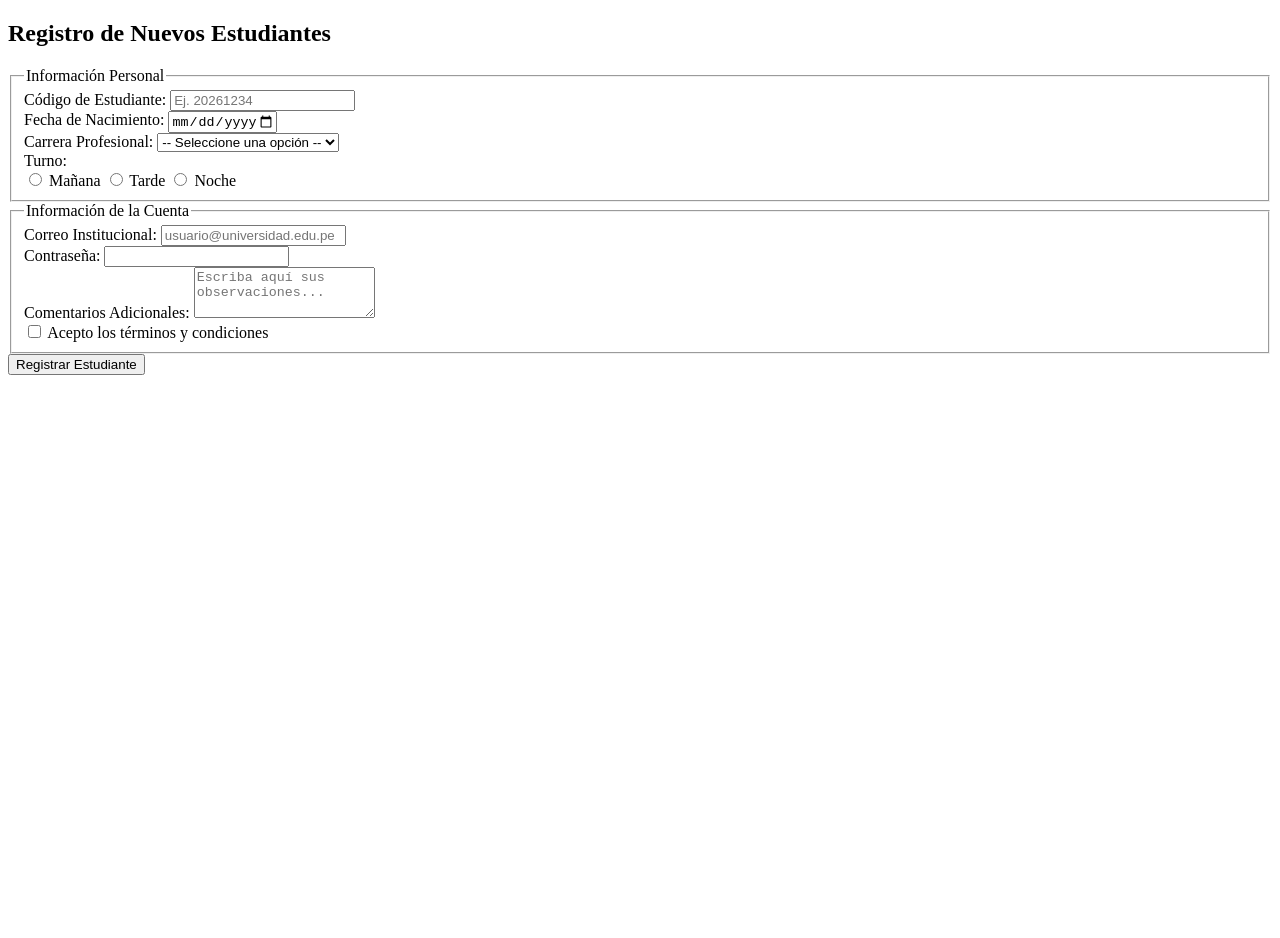
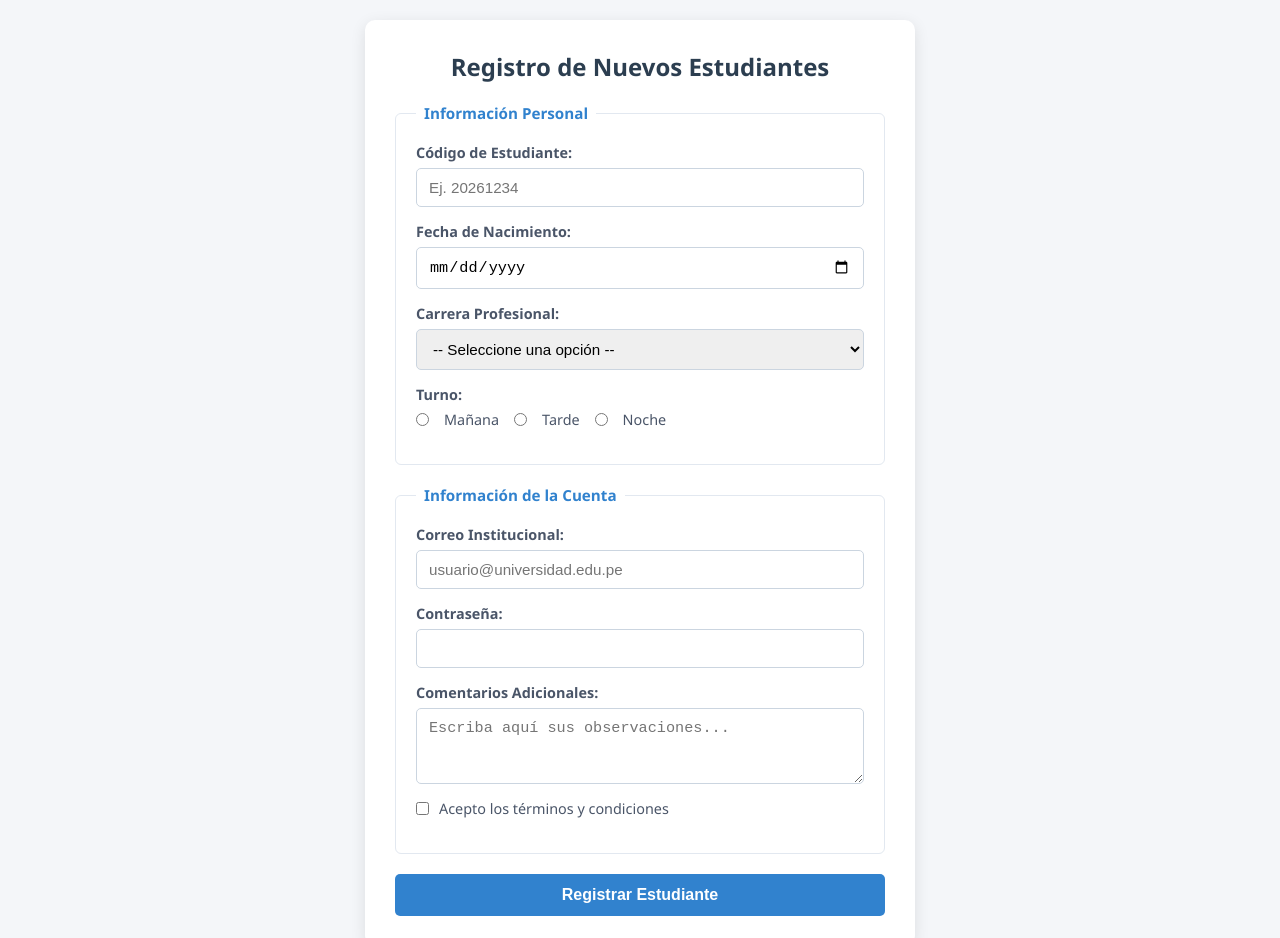
Before and after one commit to jpenacon-cpu/IDWeb, a plain HTML site: page Lab02/index.html in a window 1280 px wide. Shown: the top 938 px of the page. Before the commit the page ends 800 px from the top, so only its background shows below. Drawn offline with Linux system fonts and the light colour scheme.

Commit message:
agregar styles.css

```diff
--- a/Lab02/index.html
+++ b/Lab02/index.html
@@ -4,7 +4,7 @@
     <meta charset="UTF-8">
     <meta name="viewport" content="width=device-width, initial-scale=1.0">
     <title>Registro de estudiante</title>
-    <link rel ="stylesheet" href="estilos.css">
+    <link rel ="stylesheet" href="styles.css">
 </head>
 <body>
     <main class="card-container">
--- /dev/null
+++ b/Lab02/styles.css
@@ -0,0 +1,125 @@
+
+* {
+box-sizing: border-box;
+margin: 0;
+padding: 0;
+}
+body {
+font-family: 'Segoe UI', Tahoma, Geneva, Verdana, sans-serif;
+  background-color: #f4f6f9;
+  color: #333333;
+  display: flex;
+  justify-content: center;
+  align-items: center;
+  min-height: 100vh;
+  padding: 20px;
+}
+.card-container {
+  background-color: #ffffff;
+  width: 100%;
+  max-width: 550px;
+  padding: 30px;
+  border-radius: 10px;
+  box-shadow: 0 4px 15px rgba(0, 0, 0, 0.1);
+}
+.card-container h2 {
+  text-align: center;
+  color: #2c3e50;
+  margin-bottom: 20px;
+  font-size: 1.5rem;
+}
+.form-section {
+  border: 1px solid #e2e8f0;
+  border-radius: 6px;
+  padding: 20px;
+  margin-bottom: 20px;
+}
+.form-section legend {
+  font-weight: bold;
+  color: #3182ce;
+  padding: 0 8px;
+  font-size: 0.95rem;
+}
+.form-group {
+  margin-bottom: 15px;
+  display: flex;
+  flex-direction: column;
+}
+.form-group label,
+.label-title {
+  font-size: 0.9rem;
+  font-weight: 600;
+  margin-bottom: 6px;
+  color: #4a5568;
+}
+.form-group input[type="text"],
+.form-group input[type="email"],
+.form-group input[type="password"],
+.form-group input[type="date"],
+.form-group select,
+.form-group textarea {
+  width: 100%;
+  padding: 10px 12px;
+  border: 1px solid #cbd5e0;
+  border-radius: 5px;
+  font-size: 0.95rem;
+  outline: none;
+  transition: border-color 0.3s, box-shadow 0.3s;
+}
+.form-group input:focus,
+.form-group select:focus,
+.form-group textarea:focus {
+  border-color: #3182ce;
+  box-shadow: 0 0 5px rgba(49, 130, 206, 0.4);
+}
+.form-group input:hover,
+.form-group select:hover,
+.form-group textarea:hover {
+  border-color: #a0aec0;
+}
+.radio-options {
+  display: flex;
+  gap: 15px;
+  align-items: center;
+}
+
+.radio-options label {
+  font-weight: normal;
+  margin-bottom: 0;
+  cursor: pointer;
+}
+.checkbox-group {
+  flex-direction: row;
+  align-items: center;
+  gap: 10px;
+}
+
+.checkbox-group label {
+  margin-bottom: 0;
+  font-weight: normal;
+  cursor: pointer;
+}
+.btn-submit {
+  width: 100%;
+  background-color: #3182ce;
+  color: white;
+  border: none;
+  padding: 12px;
+  font-size: 1rem;
+  font-weight: bold;
+  border-radius: 5px;
+  cursor: pointer;
+  transition: background-color 0.3s, transform 0.1s;
+}
+.btn-submit:hover {
+  background-color: #2b6cb0;
+}
+
+.btn-submit:active {
+  transform: scale(0.98);
+}
+
+.btn-submit:disabled {
+  background-color: #cbd5e0;
+  cursor: not-allowed;
+}
```
Also changed, not shown: Lab02/estilos.css (deleted).
